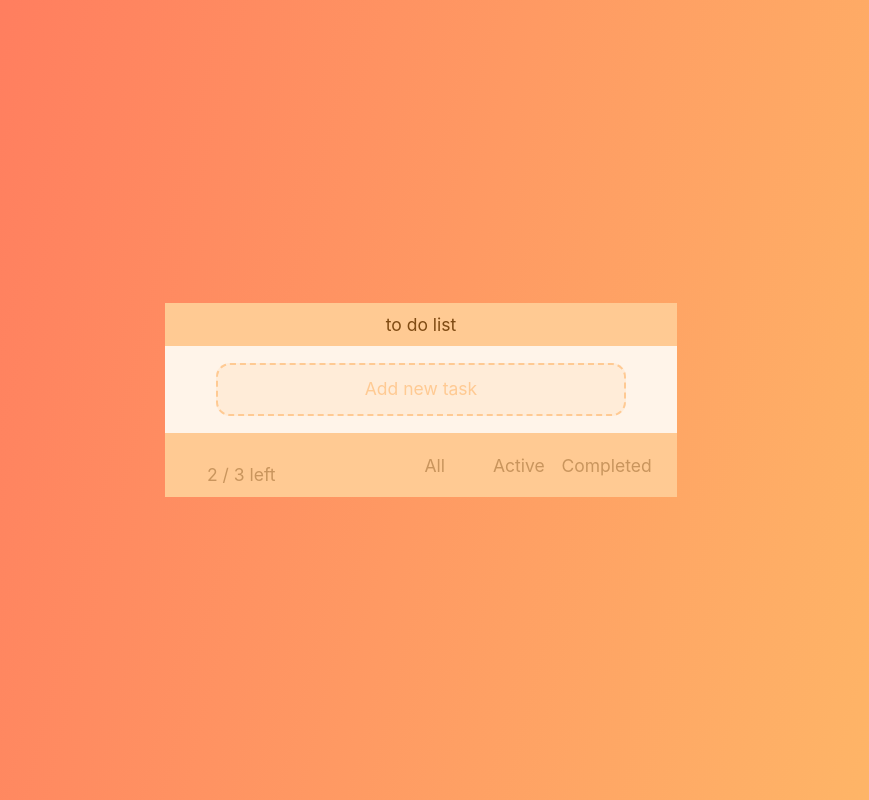
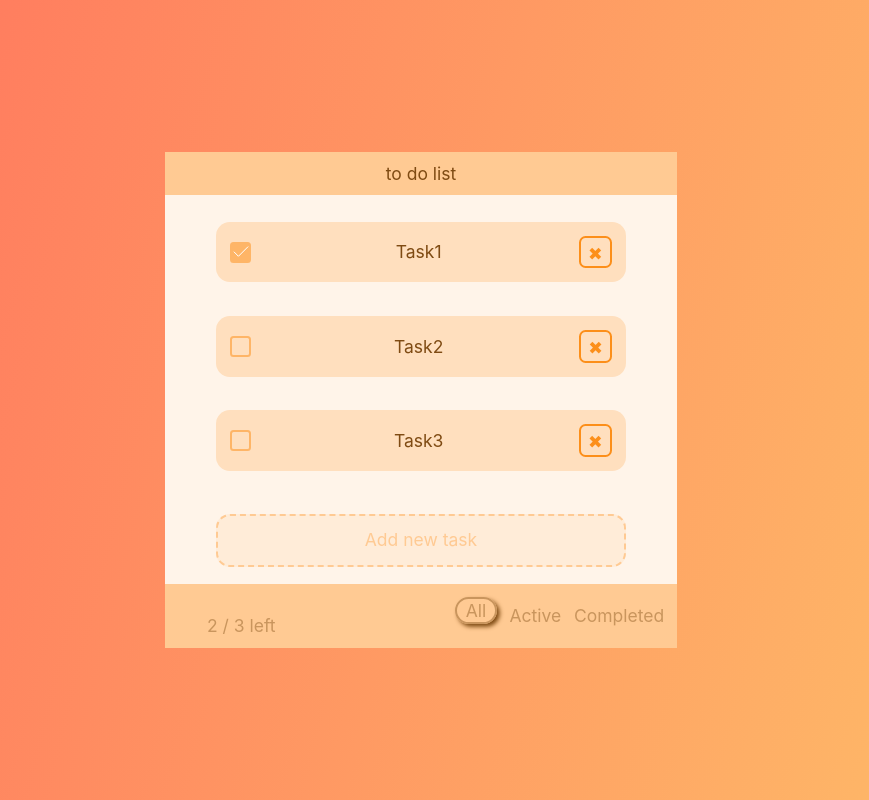
Before and after one commit to EHOTb/webdad__vue, a Vue app: page / in a window 1280 px wide. Shown: the whole page, without its empty margins (219-1088 px from the left). Built offline with nearby package versions, Linux system fonts and the light colour scheme.

Commit message:
fix: v3 is ready

```diff
--- a/src/components/atoms/FooterRadio.vue
+++ b/src/components/atoms/FooterRadio.vue
@@ -1,24 +1,22 @@
 <template>
-  <label
+  <li
     :class="[$style.radio, { [$style.active]: isActive }]"
     @click="$emit('footerTab')"
   >
-    <input type="radio" name="name" />
-    <span :class="$style.text"> {{ name }} </span>
-  </label>
+    {{ name }}
+  </li>
 </template>
 
 <script>
 export default {
   name: "FooterRadio",
-  isActive: {
-    type: Boolean,
-    default: false,
-  },
+
   props: {
-    filter: String,
     name: String,
-    type: String,
+    isActive: {
+      type: Boolean,
+      default: false,
+    },
   },
 };
 </script>
@@ -30,35 +28,13 @@ export default {
   display: flex;
   margin-right: 1vw;
   align-items: center;
-  width: 20%;
   align-items: flex-end;
   padding-top: 1rem;
 }
-.radio input[type="radio"] {
-  opacity: 0;
-}
 
-.radio span {
-  display: inline-block;
-  cursor: pointer;
-  position: relative;
-  padding-left: 1vw;
-  margin-right: 0;
-  line-height: 1rem;
-}
 
-.radio span:before {
-  content: "";
-  display: inline-block;
-  width: 17px;
-  height: 18px;
-  position: absolute;
-  left: 0.9rem;
-  bottom: -0.3rem;
-}
 
-.active,
-input[type="radio"]:checked ~ span {
+.active {
   border: 0.15rem solid $main-col-42;
   border-radius: 1rem;
   padding: 0.2rem 0.6rem;
--- a/src/components/atoms/Pages.vue
+++ b/src/components/atoms/Pages.vue
@@ -1,6 +1,6 @@
 <template>
   <div :class="$style.page">
-    {{ $store.state.tasks1.filter((task) => task.isChecked ==! true).length }} /
+    {{ $store.state.tasks1.filter((task) => task.isChecked == !true).length }} /
     {{ $store.state.tasks1.length }} left
   </div>
 </template>
--- a/src/components/molecules/ToDoItem.vue
+++ b/src/components/molecules/ToDoItem.vue
@@ -1,9 +1,8 @@
 <template>
   <div :class="$style.item">
-    <Checkbox :isChecked="isChecked"
-    @checkCheckbox = "$emit('toggleCheckbox')"/>
+    <Checkbox :isChecked="isChecked" @checkCheckbox="$emit('toggleCheckbox')" />
     {{ name }}
-    <Delete @deleteToDo="$emit('deleteTask')"/>
+    <Delete @deleteToDo="$emit('deleteTask')" />
   </div>
 </template>
 
--- a/src/components/organisms/Footer.vue
+++ b/src/components/organisms/Footer.vue
@@ -5,8 +5,8 @@
       <FooterRadio
         v-for="(sort, index) in $store.state.filters"
         :key="index"
-        :name="sort.title"
-        :isActive="$store.state.filter == sort.title"
+        :name="sort"
+        :isActive="$store.state.filter == sort"
         @footerTab="() => activeTab(sort)"
       />
     </div>
@@ -25,7 +25,7 @@ export default {
   computed: {},
   methods: {
     activeTab(tabName) {
-      this.$store.commit("ACTIVE__TAB", tabName);
+      this.$store.commit("SET_ACTIVE_TAB", tabName);
     },
   },
 };
--- a/src/components/organisms/ToDo.vue
+++ b/src/components/organisms/ToDo.vue
@@ -2,7 +2,7 @@
   <div :class="$style.items">
     <ToDoItem
       :class="$style.item"
-      v-for="el in $store.getters.filterTasks"
+      v-for="el in $store.getters.FILTER_TAB"
       :key="el.id"
       :isChecked="el.isChecked"
       :name="el.name"
--- a/src/main.js
+++ b/src/main.js
@@ -5,6 +5,6 @@ import store from "./store";
 Vue.config.productionTip = false;
 
 new Vue({
-    render: (h) => h(App),
-    store,
+  render: (h) => h(App),
+  store,
 }).$mount("#app");
--- a/src/store/index.js
+++ b/src/store/index.js
@@ -7,7 +7,7 @@ Vue.use(Vuex);
 const store = new Vuex.Store({
     tasks: [],
     state: {
-        filters: [{ title: "All" }, { title: "Active" }, { title: "Completed" }],
+        filters: ["All", "Active", "Completed"],
         filter: "All",
         tasks1: [{
                 id: "1",
@@ -45,8 +45,8 @@ const store = new Vuex.Store({
                 }
             });
         },
-        ACTIVE__TAB: (state, tabName) => {
-            state.filter = tabName;
+        SET_ACTIVE_TAB: (state, title) => {
+            state.filter = title;
         },
     },
     actions: {},
@@ -54,7 +54,7 @@ const store = new Vuex.Store({
         TASKS(state) {
             return state.tasks1;
         },
-        ACTIVE_TAB(state) {
+        FILTER_TAB(state) {
             if (state.filter === "All") {
                 return state.tasks1;
             }
```
Also changed, not shown: src/components/atoms/Checkbox.vue (+6 -1 lines).
